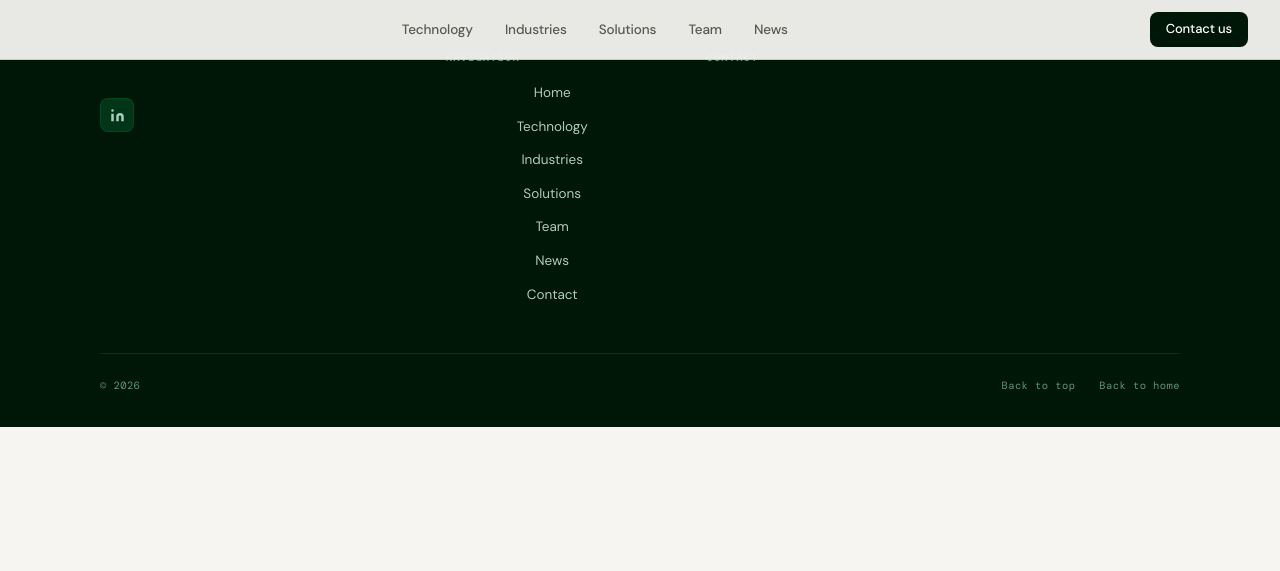
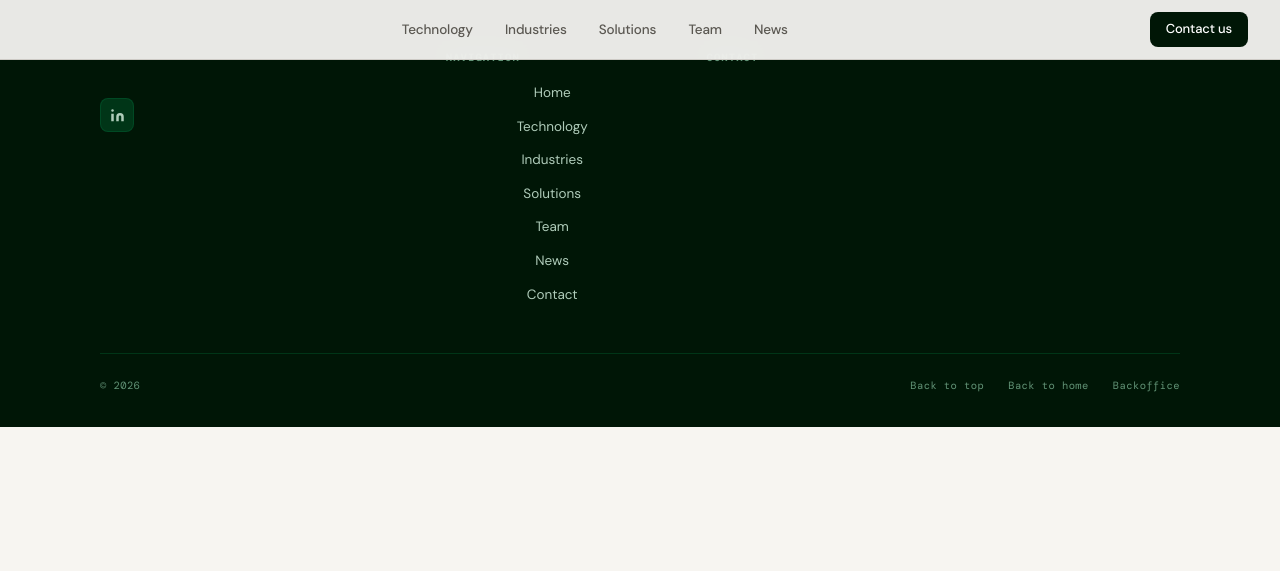
Before and after one commit to fbnsantos/VFWEB, a PHP site: template app/views/site/layout.php in a window 1280 px wide. Shown: the top 571 px of the page. Run offline with PHP 8.4, Linux system fonts and the light colour scheme; the template is opened without the code that fills it, so the values that code supplies are empty; some libraries are stand-ins or nearby versions.

Commit message:
update links

```diff
--- a/app/views/site/layout.php
+++ b/app/views/site/layout.php
@@ -138,6 +138,7 @@ $v = fn(string $file) => '?v=' . (is_file(ROOT . $file) ? filemtime(ROOT . $file
 <?php else: ?>
         <a href="/">Back to home</a>
 <?php endif; ?>
+        <a href="/admin" rel="nofollow">Backoffice</a>
       </div>
     </div>
   </div>
```
